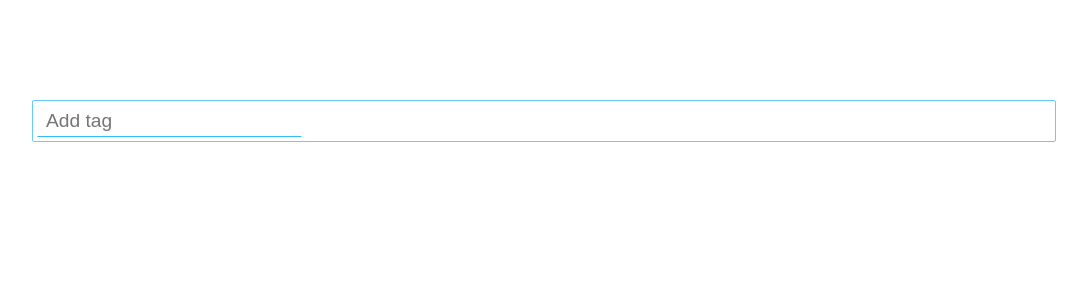
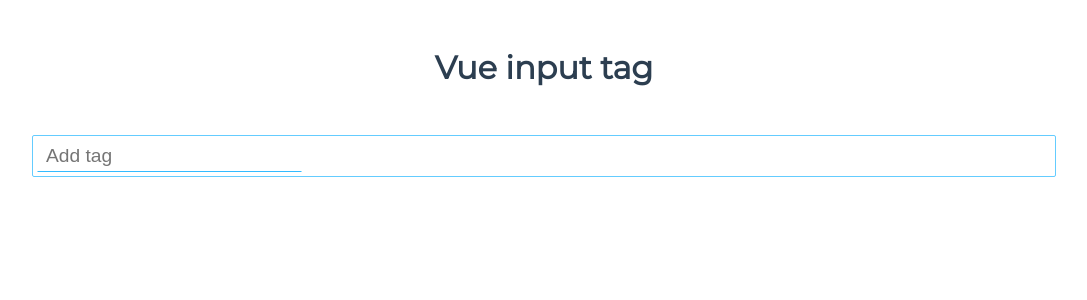
Before and after one commit to Qualterink/vue-input-tag, a Vue app: page / in a window 1280 px wide. Shown: the top 300 px of the page, without its empty margins (96-1183 px from the left). Built offline with nearby package versions, Linux system fonts and the light colour scheme.

Commit message:
add font to index

```diff
--- a/public/index.html
+++ b/public/index.html
@@ -5,6 +5,7 @@
     <meta http-equiv="X-UA-Compatible" content="IE=edge">
     <meta name="viewport" content="width=device-width,initial-scale=1.0">
     <link rel="icon" href="<%= BASE_URL %>favicon.ico">
+    <link href="https://fonts.googleapis.com/css?family=Montserrat:300,400&amp;subset=latin-ext" rel="stylesheet">
     <title>input-tag</title>
   </head>
   <body>
--- a/src/App.vue
+++ b/src/App.vue
@@ -1,6 +1,8 @@
 <template>
   <div id="app">
+    <h1>Vue input tag</h1>
     <InputTag
+      class="input-tag-component"
       :min-length="minLength"
       :max-length="maxLength"
       :max-quantity-tags="maxQuantityTags"
@@ -34,6 +36,10 @@ export default {
 }
 html {
   font-size: 16px;
+  font-family: 'Montserrat', sans-serif;
+}
+h1 {
+  margin-top:3rem;
 }
 #app {
   -webkit-font-smoothing: antialiased;
@@ -41,4 +47,9 @@ html {
   text-align: center;
   color: #2c3e50;
 }
+.input-tag-component {
+  margin-top:3rem;
+  width:80%;
+  margin-left:10%;
+}
 </style>
--- a/src/components/InputTag.vue
+++ b/src/components/InputTag.vue
@@ -94,9 +94,6 @@ export default {
 }
 .wrapper {
   position: relative;
-  margin-top:100px;
-  width:80%;
-  margin-left:10%;
 }
 .wrapper-list {
   font-size: 1rem;
```
Also changed, not shown: src/assets/logo.png (deleted).
